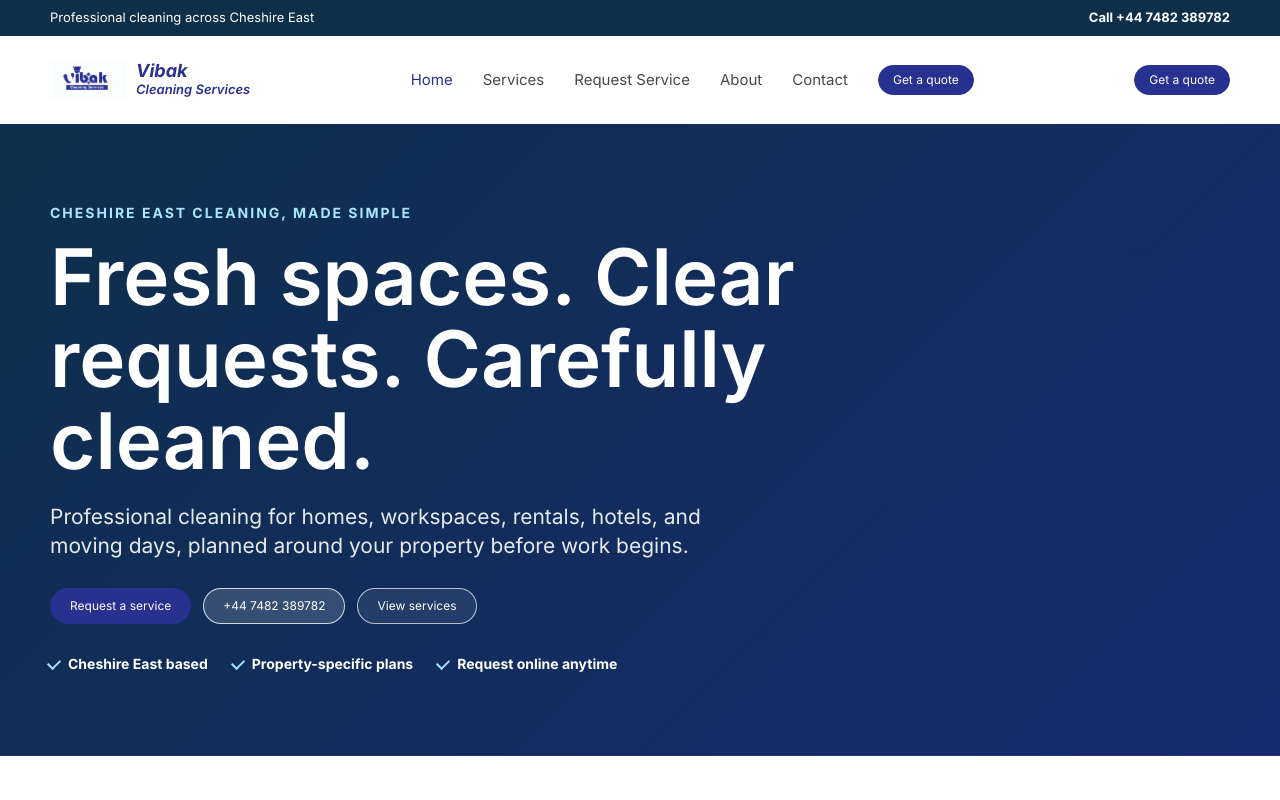
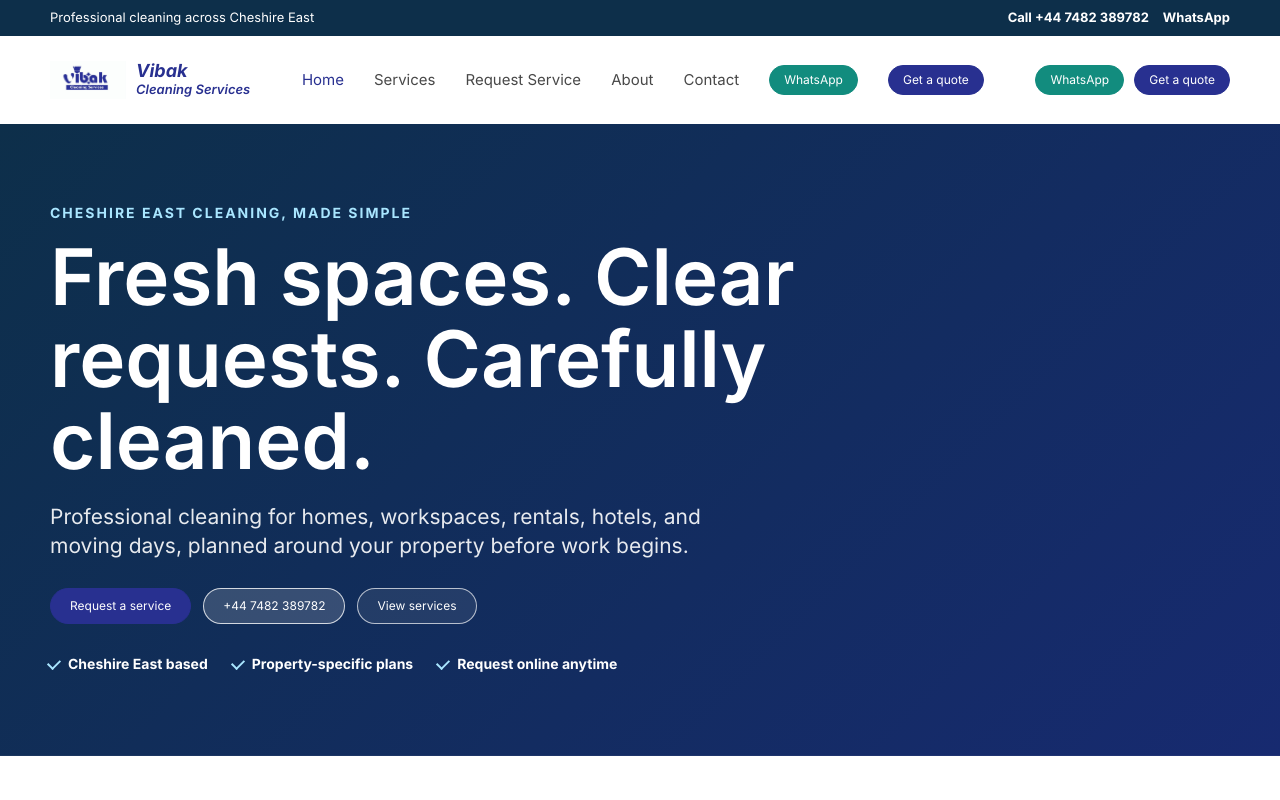
Before and after one commit to akingram/vibak, a React (Vite) app: page / in a window 1280 px wide. Shown: the top 800 px of the page. Built offline with nearby package versions, Linux system fonts and the light colour scheme.

Commit message:
Add WhatsApp contact navigation

```diff
--- a/src/App.jsx
+++ b/src/App.jsx
@@ -18,6 +18,8 @@ const pageTitles = {
 
 const contactPhone = "+44 7482 389782";
 const contactPhoneHref = "tel:+447482389782";
+const whatsappHref =
+  "https://wa.me/447482389782?text=Hello%20Vibak%20Cleaning%20Services%2C%20I%20would%20like%20to%20request%20a%20cleaning%20service.";
 
 const allServices = [
   "Domestic Cleaning",
@@ -361,7 +363,12 @@ function Header({ path }) {
     <>
       <div className="top-strip" aria-label="Service summary">
         <span>Professional cleaning across Cheshire East</span>
+        <div className="top-strip-actions">
           <a href={contactPhoneHref}>Call {contactPhone}</a>
+          <a href={whatsappHref} target="_blank" rel="noreferrer">
+            WhatsApp
+          </a>
+        </div>
       </div>
 
       <nav className="global-nav" aria-label="Primary navigation">
@@ -400,6 +407,15 @@ function Header({ path }) {
             </a>
           ))}
           <a
+            className="pill pill-whatsapp mobile-menu-whatsapp"
+            href={whatsappHref}
+            target="_blank"
+            rel="noreferrer"
+            onClick={closeMenu}
+          >
+            WhatsApp
+          </a>
+          <a
             className="pill pill-blue mobile-menu-quote"
             href="/request-service"
             onClick={closeMenu}
@@ -407,9 +423,14 @@ function Header({ path }) {
             Get a quote
           </a>
         </div>
+        <div className="nav-actions">
+          <a className="pill pill-whatsapp nav-whatsapp" href={whatsappHref} target="_blank" rel="noreferrer">
+            WhatsApp
+          </a>
           <a className="pill pill-blue nav-quote" href="/request-service">
             Get a quote
           </a>
+        </div>
       </nav>
     </>
   );
@@ -433,6 +454,9 @@ function Footer() {
         <address>
           <h2>Contact</h2>
           <a href={contactPhoneHref}>{contactPhone}</a>
+          <a href={whatsappHref} target="_blank" rel="noreferrer">
+            WhatsApp Vibak
+          </a>
           <span>Crewe / Nantwich / Northwich / Winsford</span>
         </address>
       </div>
@@ -1116,6 +1140,9 @@ function ContactPage() {
             <a className="pill pill-outline hero-pill" href={contactPhoneHref}>
               Call {contactPhone}
             </a>
+            <a className="pill pill-whatsapp hero-pill" href={whatsappHref} target="_blank" rel="noreferrer">
+              WhatsApp
+            </a>
           </>
         }
       />
@@ -1140,6 +1167,14 @@ function ContactPage() {
           </article>
           <article className="contact-choice-card">
             <span>02</span>
+            <h3>WhatsApp Vibak</h3>
+            <p>Send a quick message with your service, area, and preferred time.</p>
+            <a className="text-link" href={whatsappHref} target="_blank" rel="noreferrer">
+              Message on WhatsApp
+            </a>
+          </article>
+          <article className="contact-choice-card">
+            <span>03</span>
             <h3>Request online</h3>
             <p>Use the form for the fastest route into a clear cleaning brief.</p>
             <a className="text-link" href="/request-service">
@@ -1147,19 +1182,11 @@ function ContactPage() {
             </a>
           </article>
           <article className="contact-choice-card">
-            <span>03</span>
+            <span>04</span>
             <h3>Pick a service</h3>
             <p>Choose the clean you need and open the form with it selected.</p>
             <a className="text-link" href="/services">
               View services
-            </a>
-          </article>
-          <article className="contact-choice-card">
-            <span>04</span>
-            <h3>Check coverage</h3>
-            <p>Crewe, Nantwich, Northwich, Winsford, and nearby Cheshire East areas.</p>
-            <a className="text-link" href="/request-service">
-              Send postcode
             </a>
           </article>
         </div>
@@ -1237,9 +1264,14 @@ export default function App() {
       <Header path={path} />
       <CurrentPage path={path} />
       <Footer />
+      <div className="mobile-sticky-actions" aria-label="Quick contact actions">
         <a className="mobile-sticky-request" href="/request-service">
           Request service
         </a>
+        <a className="mobile-sticky-whatsapp" href={whatsappHref} target="_blank" rel="noreferrer">
+          WhatsApp
+        </a>
+      </div>
     </main>
   );
 }
--- a/src/styles.css
+++ b/src/styles.css
@@ -55,7 +55,7 @@ button {
   background: var(--color-gallery-white);
 }
 
-.mobile-sticky-request {
+.mobile-sticky-actions {
   display: none;
 }
 
@@ -78,6 +78,13 @@ button {
   text-decoration: none;
 }
 
+.top-strip-actions {
+  display: inline-flex;
+  align-items: center;
+  gap: 14px;
+  white-space: nowrap;
+}
+
 .top-strip a:hover,
 .top-strip a:focus-visible {
   text-decoration: underline;
@@ -134,6 +141,13 @@ button {
   object-position: left center;
 }
 
+.nav-actions {
+  display: inline-flex;
+  align-items: center;
+  justify-content: flex-end;
+  gap: 10px;
+}
+
 .global-links {
   display: flex;
   align-items: center;
@@ -144,7 +158,8 @@ button {
 }
 
 .menu-toggle,
-.mobile-menu-quote {
+.mobile-menu-quote,
+.mobile-menu-whatsapp {
   display: none;
 }
 
@@ -227,6 +242,18 @@ button {
 .pill-blue:focus-visible {
   background: var(--color-vibak-blue-deep);
   border-color: var(--color-vibak-blue-deep);
+}
+
+.pill-whatsapp {
+  border: 1px solid #128c7e;
+  background: #128c7e;
+  color: #ffffff;
+}
+
+.pill-whatsapp:hover,
+.pill-whatsapp:focus-visible {
+  border-color: #0f766a;
+  background: #0f766a;
 }
 
 .pill-ghost {
@@ -1585,6 +1612,12 @@ button {
     gap: 4px;
     padding: 8px 16px;
     font-size: 12px;
+  }
+
+  .top-strip-actions {
+    justify-content: space-between;
+    width: 100%;
+    gap: 12px;
   }
 
   .global-nav {
@@ -1711,11 +1744,13 @@ button {
     color: var(--color-vibak-blue);
   }
 
+  .nav-actions,
   .nav-quote {
     display: none;
   }
 
-  .mobile-menu-quote {
+  .mobile-menu-quote,
+  .mobile-menu-whatsapp {
     display: inline-flex;
     width: 100%;
     min-height: 42px;
@@ -1992,7 +2027,7 @@ button {
 @media (max-width: 760px) {
   body {
     font-size: 17px;
-    padding-bottom: 78px;
+    padding-bottom: 92px;
   }
 
   .top-strip {
@@ -2071,34 +2106,70 @@ button {
     font-weight: 650;
   }
 
-  .mobile-menu-quote {
+  .mobile-menu-quote,
+  .mobile-menu-whatsapp {
     min-height: 54px;
     font-size: 16px;
     font-weight: 700;
   }
 
-  .mobile-sticky-request {
+  .mobile-sticky-actions {
     position: fixed;
     left: 18px;
     right: 18px;
     bottom: 14px;
     z-index: 80;
+    display: grid;
+    grid-template-columns: minmax(0, 1fr) minmax(104px, auto);
+    gap: 10px;
+  }
+
+  .mobile-sticky-request,
+  .mobile-sticky-whatsapp {
     min-height: 56px;
     display: inline-flex;
     align-items: center;
     justify-content: center;
     border-radius: 999px;
-    background: var(--color-vibak-blue);
     color: #ffffff;
-    font-size: 17px;
+    font-size: 16px;
     font-weight: 800;
     line-height: 1.2;
     box-shadow: 0 16px 40px rgba(13, 47, 74, 0.25);
   }
 
-  .mobile-sticky-request:focus-visible {
+  .mobile-sticky-request {
+    background: var(--color-vibak-blue);
+  }
+
+  .mobile-sticky-whatsapp {
+    background: #128c7e;
+  }
+
+  .mobile-sticky-request:focus-visible,
+  .mobile-sticky-whatsapp:focus-visible {
     outline: 3px solid #a9e6ff;
     outline-offset: 3px;
+  }
+}
+
+@media (max-width: 420px) {
+  body {
+    padding-bottom: 126px;
+  }
+
+  .mobile-sticky-actions {
+    left: 12px;
+    right: 12px;
+    bottom: 10px;
+    grid-template-columns: 1fr;
+    gap: 8px;
+  }
+
+  .mobile-sticky-request,
+  .mobile-sticky-whatsapp {
+    min-height: 52px;
+    font-size: 15px;
   }
 }
 
```
Also changed, not shown: 1 other file (tests, documents, lock files or other folders). Lines whose indentation alone changed are shown as unchanged.
